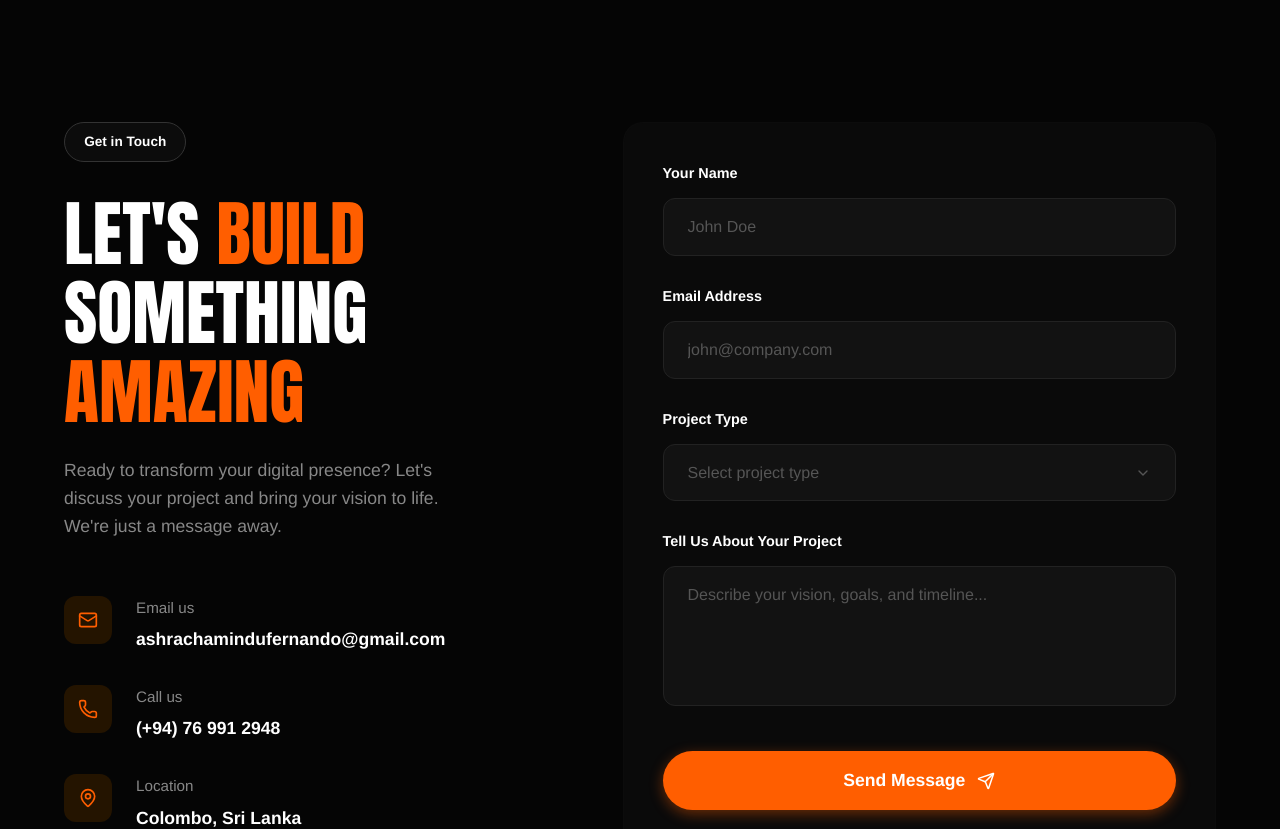
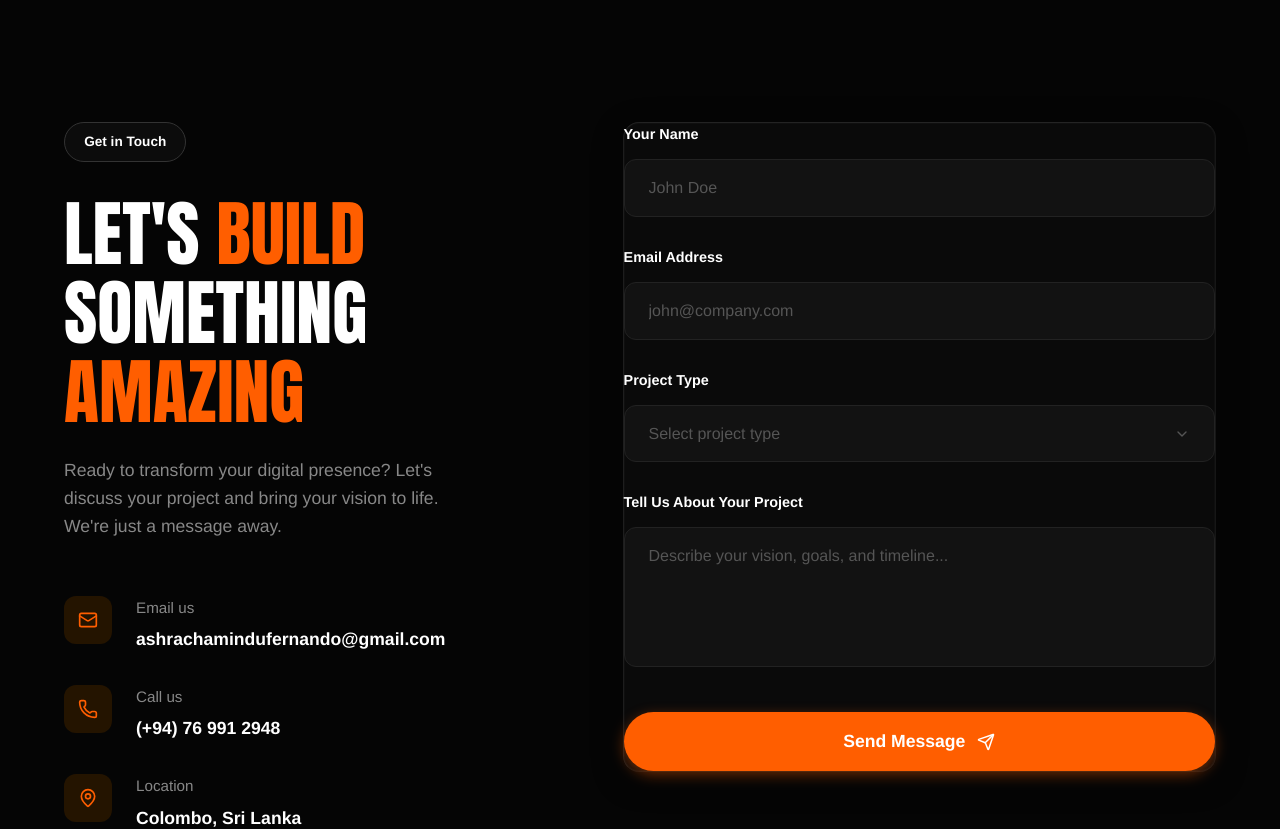
Before and after one commit to chamindufernando2002-lang/chamindu-fernando, a Next.js app: page / in a window 1280 px wide. Shown: the part 4380-5209 px from the top of the page. Built offline with nearby package versions, Linux system fonts and the light colour scheme; a web font is replaced by a local one.

Commit message:
changed banner

```diff
--- a/src/components/Sections/Contact/Contact.jsx
+++ b/src/components/Sections/Contact/Contact.jsx
@@ -7,18 +7,6 @@ const Contact = () => {
   const [formState, setFormState] = useState({ name: '', email: '', projectType: '', message: '' });
   const [isSubmitting, setIsSubmitting] = useState(false);
   const [isSubmitted, setIsSubmitted] = useState(false);
-
-  // Neon glow tracking ref
-  const formRef = useRef(null);
-
-  const handleMouseMove = (e) => {
-    if (!formRef.current) return;
-    const rect = formRef.current.getBoundingClientRect();
-    const x = e.clientX - rect.left;
-    const y = e.clientY - rect.top;
-    formRef.current.style.setProperty('--mouse-x', `${x}px`);
-    formRef.current.style.setProperty('--mouse-y', `${y}px`);
-  };
 
   const handleSubmit = (e) => {
     e.preventDefault();
@@ -127,12 +115,8 @@ const Contact = () => {
           viewport={{ once: true, margin: '-100px' }}
           transition={{ duration: 0.8, delay: 0.2 }}
         >
-          {/* Neon Border Container */}
-          <div
-            className="neon-form-container"
-            ref={formRef}
-            onMouseMove={handleMouseMove}
-          >
+          {/* Premium Glass Container */}
+          <div className="glass-card contact-form-container">
             <form className="contact-form" onSubmit={handleSubmit}>
 
               <div className="form-group">
```
Also changed, not shown: 1 other file (tests, documents, lock files or other folders).
